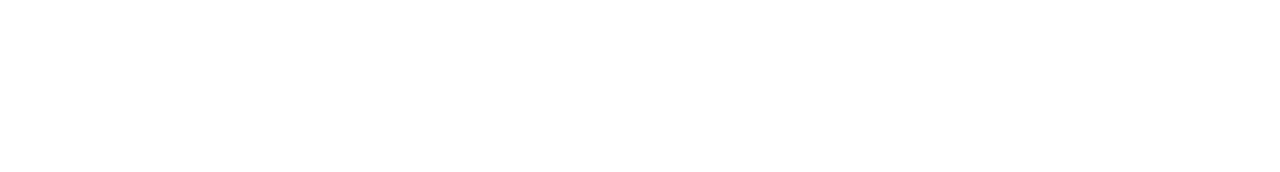
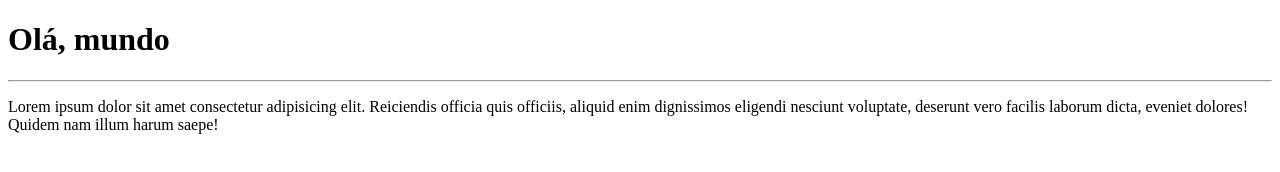
Before and after one commit to quesia-araujo/Ola-mundo, a plain HTML site: page site-exemplo/index.html in a window 1280 px wide. Drawn offline with Linux system fonts and the light colour scheme.

Commit message:
Criei a página principal

```diff
--- a/site-exemplo/index.html
+++ b/site-exemplo/index.html
@@ -5,7 +5,8 @@
     <meta charset="utf-8">
   </head>
   <body>
-  <h1></h1>
-    <p></p>
+  <h1>Olá, mundo</h1>
+  <hr>
+    <p>Lorem ipsum dolor sit amet consectetur adipisicing elit. Reiciendis officia quis officiis, aliquid enim dignissimos eligendi nesciunt voluptate, deserunt vero facilis laborum dicta, eveniet dolores! Quidem nam illum harum saepe!</p>
   </body>
 </html>
```
